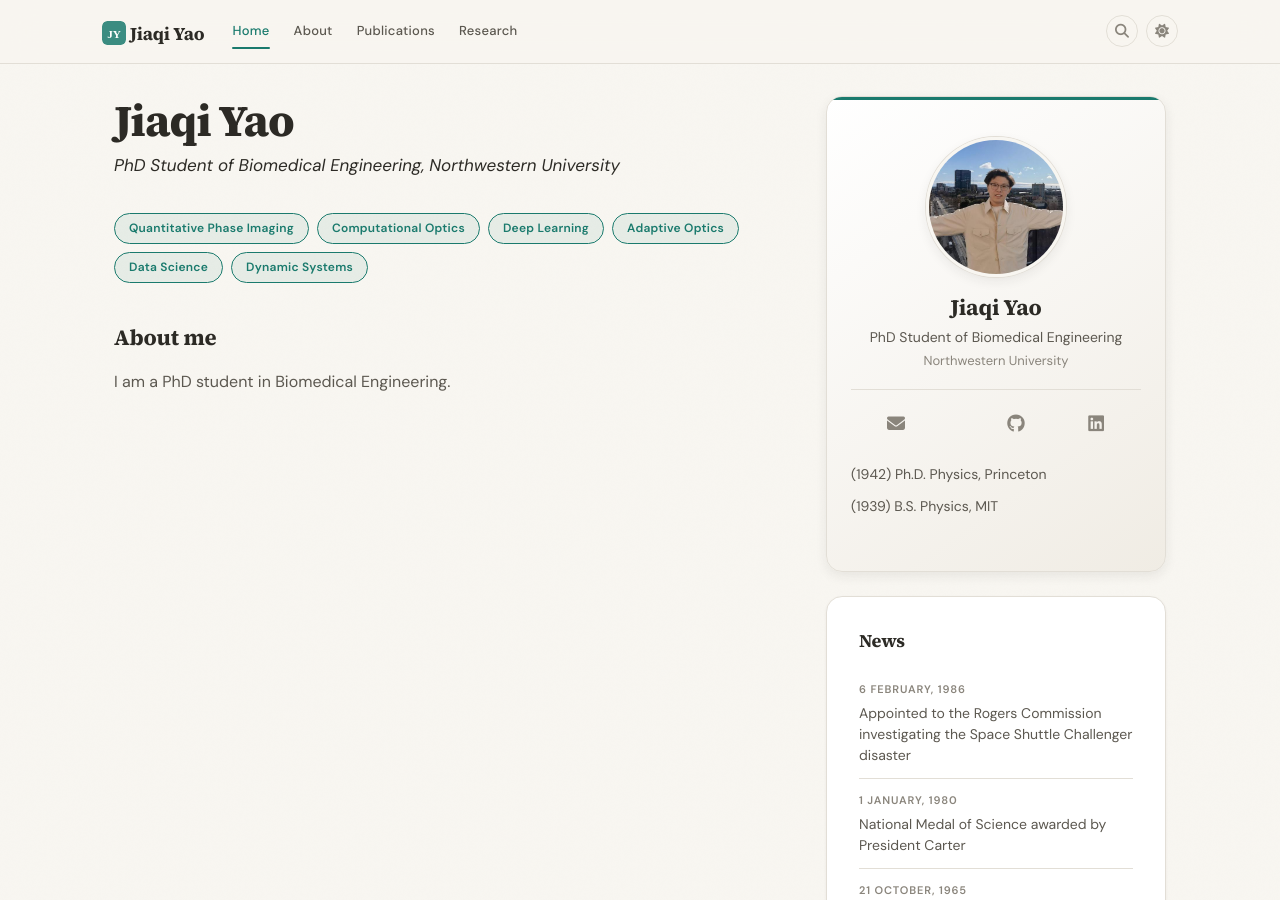
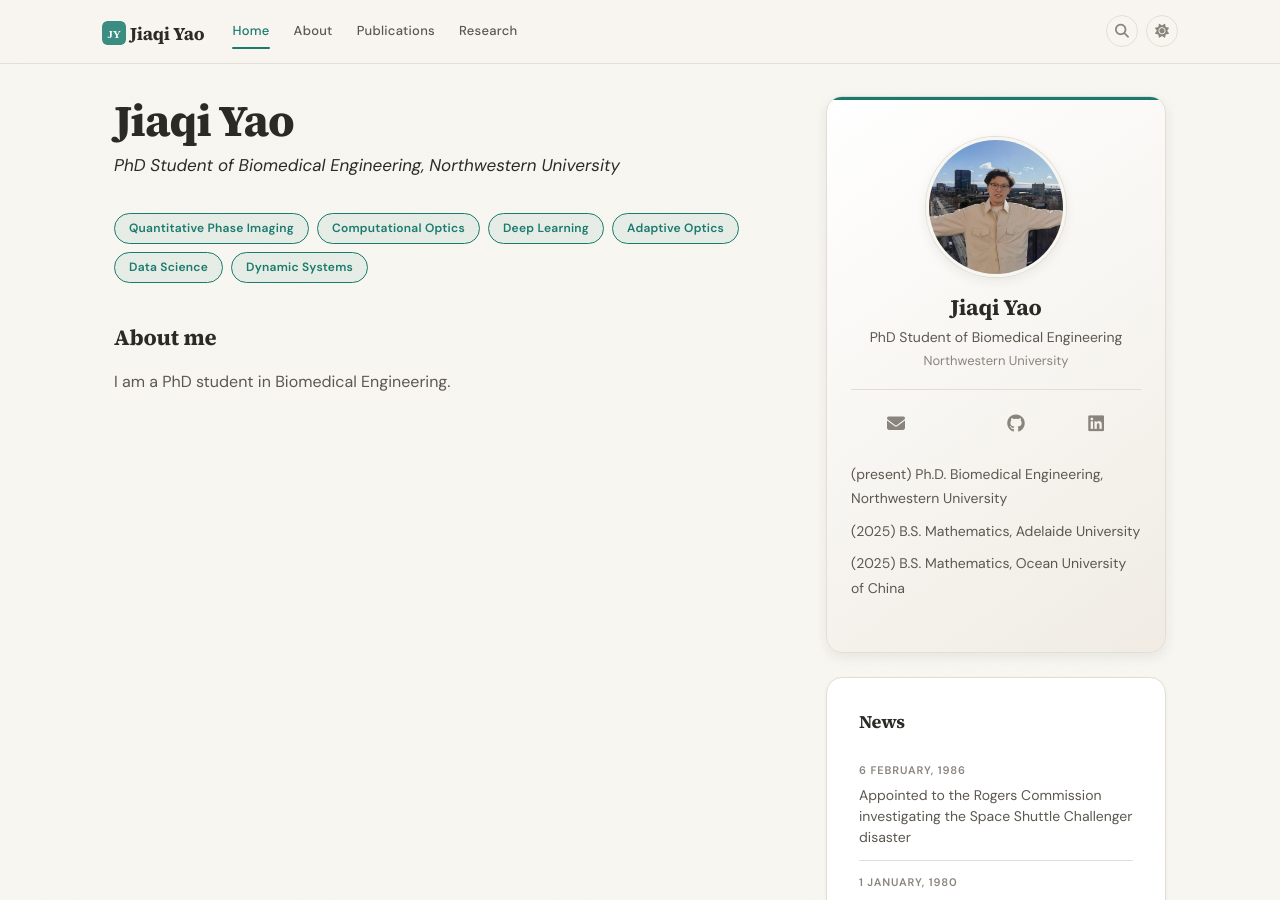
Before and after one commit to JiaqiYao77/JiaqiYao77.github.io, a Jekyll site: the page built from _pages/home.md, in a window 1280 px wide and 900 px high. Built offline with Jekyll 4.4.1, drawn with Linux system fonts in a browser that asks for light colours; a style sheet for code colours, icons or effects is not loaded.

Commit message:
Update pi.yml

```diff
--- a/_data/pi.yml
+++ b/_data/pi.yml
@@ -4,8 +4,10 @@
 
 # EXAMPLE -- replace or delete
 - education:
-    - "(1942) Ph.D. Physics, Princeton University"
-    - "(1939) B.S. Physics, Massachusetts Institute of Technology"
+    - "(present) Ph.D. Biomedical Engineering, Northwestern University"
+    - "(2025) B.S. Mathematics, Adelaide University"
+    - "(2025) B.S. Mathematics, Ocean University of China"
   educationshort:
-    - "(1942) Ph.D. Physics, Princeton"
-    - "(1939) B.S. Physics, MIT"
+    - "(present) Ph.D. Biomedical Engineering, Northwestern University"
+    - "(2025) B.S. Mathematics, Adelaide University"
+    - "(2025) B.S. Mathematics, Ocean University of China"
```
